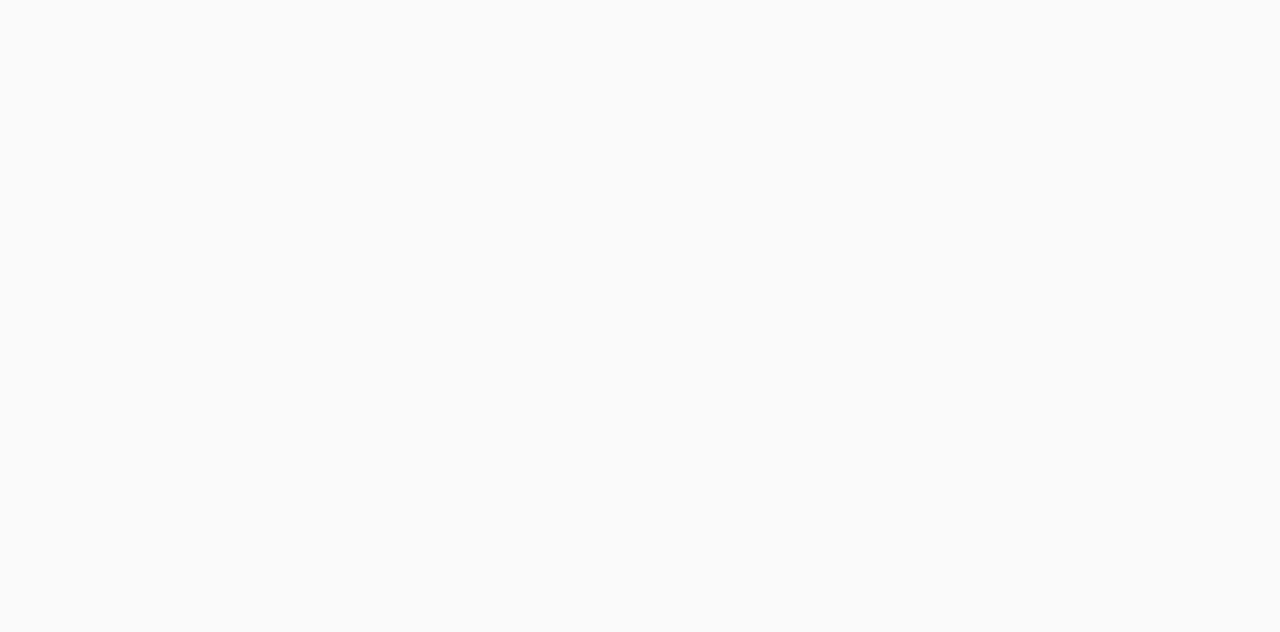
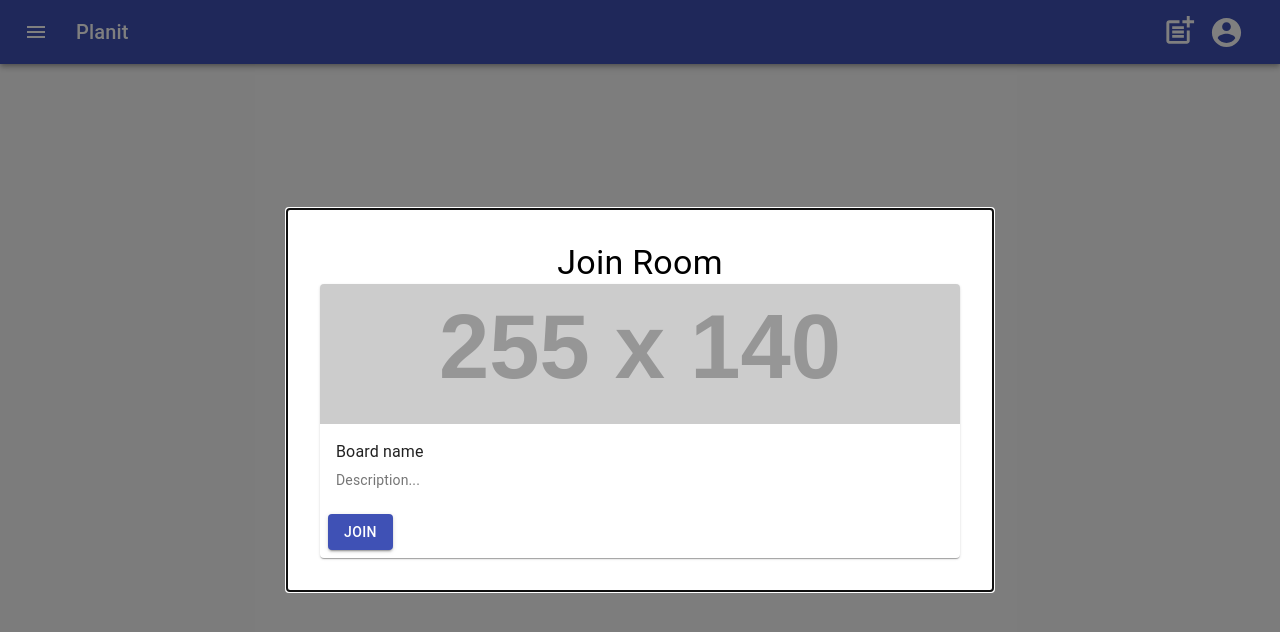
Before and after one commit to Kaasfeetje/Planit, a React (Create React App) app in the folder client/: page /1/join in a window 1280 px wide. Shown: the top 632 px of the page. Built offline with nearby package versions, Linux system fonts and the light colour scheme; no server answers.

Commit message:
Fixed bug and invite links work

```diff
--- a/client/src/App.js
+++ b/client/src/App.js
@@ -13,6 +13,7 @@ function App() {
     return (
         <Router history={history}>
             <Switch>
+                <Route exact path={`/:boardId/join`} component={BoardPage} />
                 <Route exact path={`/board/:boardId`} component={BoardPage} />
                 <Route exact path="/create" component={CreatePage} />
                 <Route exact path="/profile" component={ProfilePage} />
--- a/client/src/actions/boardActions.js
+++ b/client/src/actions/boardActions.js
@@ -15,6 +15,9 @@ import {
     CREATE_BOARD_REQUEST,
     CREATE_BOARD_SUCCESS,
     CREATE_BOARD_FAIL,
+    JOIN_BOARD_REQUEST,
+    JOIN_BOARD_SUCCESS,
+    JOIN_BOARD_FAIL,
 } from "./types";
 
 export const fetchMyBoardsAction = () => async (dispatch) => {
@@ -165,3 +168,32 @@ export const deleteBoardAction = (boardId) => async (dispatch) => {
         });
     }
 };
+
+export const joinBoardAction = (boardId) => async (dispatch) => {
+    try {
+        dispatch({
+            type: JOIN_BOARD_REQUEST,
+        });
+
+        const config = {
+            headers: {
+                "content-type": "application/json",
+            },
+        };
+
+        const { data } = await axios.post(
+            `/api/v1/boards/${boardId}/join`,
+            config
+        );
+
+        dispatch({ type: JOIN_BOARD_SUCCESS, payload: data.data });
+    } catch (error) {
+        dispatch({
+            type: JOIN_BOARD_FAIL,
+            payload:
+                error.response && error.response.data.message
+                    ? error.response.data.message
+                    : error.message,
+        });
+    }
+};
--- a/client/src/actions/taskActions.js
+++ b/client/src/actions/taskActions.js
@@ -170,11 +170,11 @@ export const isCompletedTaskAction =
         }
     };
 
-export const switchTasksAction = (taskId, setId) => async (dispatch) => {
+export const switchTasksAction = (taskId, setId, index) => async (dispatch) => {
     try {
         dispatch({
             type: SWITCH_TASK_REQUEST,
-            payload: { taskId, setId },
+            payload: { taskId, setId, index },
         });
 
         const config = {
@@ -185,7 +185,7 @@ export const switchTasksAction = (taskId, setId) => async (dispatch) => {
 
         const { data } = await axios.post(
             "/api/v1/tasks/switch-set",
-            { taskId, setId },
+            { taskId, setId, index },
             config
         );
 
--- a/client/src/actions/types.js
+++ b/client/src/actions/types.js
@@ -36,6 +36,10 @@ export const DELETE_BOARD_REQUEST = "DELETE_BOARD_REQUEST";
 export const DELETE_BOARD_SUCCESS = "DELETE_BOARD_SUCCESS";
 export const DELETE_BOARD_FAIL = "DELETE_BOARD_FAIL";
 export const DELETE_BOARD_RESET = "DELETE_BOARD_RESET";
+
+export const JOIN_BOARD_REQUEST = "JOIN_BOARD_REQUEST";
+export const JOIN_BOARD_SUCCESS = "JOIN_BOARD_SUCCESS";
+export const JOIN_BOARD_FAIL = "JOIN_BOARD_FAIL";
 
 //SETS
 export const CREATE_SET_REQUEST = "CREATE_SET_REQUEST";
--- a/client/src/components/Board/Board.js
+++ b/client/src/components/Board/Board.js
@@ -96,8 +96,8 @@ function Board({ board, match }) {
     const dropHandler = (set) => {
         if (taskDragging) {
             if (taskDragging.setRef === set.id) return;
-            //switch set action
-            dispatch(switchTasksAction(taskDragging.id, set.id));
+            const length = tasks.filter((t) => t.setRef === set.id).length;
+            dispatch(switchTasksAction(taskDragging.id, set.id, length));
         }
 
         if (!dragging) return;
--- a/client/src/components/Board/BoardCard.js
+++ b/client/src/components/Board/BoardCard.js
@@ -5,19 +5,30 @@ import {
     CardActions,
     CardContent,
     CardMedia,
+    IconButton,
     makeStyles,
+    Menu,
+    TextField,
     Typography,
 } from "@material-ui/core";
-import React from "react";
+import FileCopyIcon from "@material-ui/icons/FileCopy";
+import React, { useState } from "react";
 
-const useStyles = makeStyles({
+const useStyles = makeStyles((theme) => ({
     root: {
         maxWidth: 345,
     },
     media: {
         height: 140,
     },
-});
+    inviteMenu: {
+        padding: theme.spacing(1),
+    },
+    inviteCopy: {
+        display: "flex",
+        alignItems: "center",
+    },
+}));
 
 function BoardCard({
     board = {
@@ -27,13 +38,25 @@ function BoardCard({
         image: "https://via.placeholder.com/255x140",
     },
     preview,
+    join,
     clickFunction,
 }) {
     const classes = useStyles();
 
+    const [anchorEl, setAnchorEl] = useState(undefined);
+
+    const copyInviteLink = (e) => {
+        const link = document.getElementById("invite-copy");
+        link.select();
+
+        document.execCommand("copy");
+    };
+
     return (
         <Card>
-            <CardActionArea onClick={() => !preview && clickFunction()}>
+            <CardActionArea
+                onClick={() => !preview && !join && clickFunction()}
+            >
                 <CardMedia
                     image={board.image}
                     className={classes.media}
@@ -52,8 +75,24 @@ function BoardCard({
                     </Typography>
                 </CardContent>
             </CardActionArea>
+            {join ? (
                 <CardActions>
-                <Button size="small" color="primary">
+                    <Button
+                        color="primary"
+                        variant="contained"
+                        onClick={() => clickFunction()}
+                    >
+                        Join
+                    </Button>
+                </CardActions>
+            ) : (
+                <>
+                    <CardActions>
+                        <Button
+                            size="small"
+                            color="primary"
+                            onClick={(e) => setAnchorEl(e.target)}
+                        >
                             Invite
                         </Button>
                         <Button
@@ -64,6 +103,32 @@ function BoardCard({
                             Open
                         </Button>
                     </CardActions>
+                    <Menu
+                        anchorEl={anchorEl}
+                        open={Boolean(anchorEl)}
+                        onClose={(e) => setAnchorEl(undefined)}
+                    >
+                        <div className={classes.inviteMenu}>
+                            <Typography variant="body1" color="textSecondary">
+                                Invite link
+                            </Typography>
+                            <div className={classes.inviteCopy}>
+                                <TextField
+                                    id="invite-copy"
+                                    defaultValue={`http://localhost:3000/${board.id}/join`}
+                                    size="small"
+                                    InputProps={{
+                                        readOnly: true,
+                                    }}
+                                />
+                                <IconButton onClick={copyInviteLink}>
+                                    <FileCopyIcon />
+                                </IconButton>
+                            </div>
+                        </div>
+                    </Menu>
+                </>
+            )}
         </Card>
     );
 }
--- /dev/null
+++ b/client/src/components/Board/BoardJoinModal.js
@@ -0,0 +1,60 @@
+import {
+    Backdrop,
+    Fade,
+    makeStyles,
+    Modal,
+    Typography,
+} from "@material-ui/core";
+import React from "react";
+import { useDispatch } from "react-redux";
+import { joinBoardAction } from "../../actions/boardActions";
+import BoardCard from "./BoardCard";
+
+const useStyles = makeStyles((theme) => ({
+    modal: {
+        display: "flex",
+        alignItems: "center",
+        justifyContent: "center",
+    },
+    modalPaper: {
+        backgroundColor: "#fff",
+        border: "2px solid #000",
+        padding: "2rem",
+        width: "50vw",
+    },
+    centerText: {
+        textAlign: "center",
+    },
+}));
+
+function BoardJoinModal({ open, onClose, board }) {
+    const classes = useStyles();
+
+    const dispatch = useDispatch();
+
+    const joinHandler = () => {
+        dispatch(joinBoardAction(board.id));
+    };
+
+    return (
+        <Modal
+            className={classes.modal}
+            open={open}
+            onClose={onClose}
+            closeAfterTransition
+            BackdropComponent={Backdrop}
+            BackdropProps={{ timeout: 500 }}
+        >
+            <Fade in={open}>
+                <div className={classes.modalPaper}>
+                    <Typography className={classes.centerText} variant="h4">
+                        Join Room
+                    </Typography>
+                    <BoardCard board={board} join clickFunction={joinHandler} />
+                </div>
+            </Fade>
+        </Modal>
+    );
+}
+
+export default BoardJoinModal;
--- a/client/src/components/pages/BoardPage.js
+++ b/client/src/components/pages/BoardPage.js
@@ -5,6 +5,8 @@ import Board from "../Board/Board";
 import Header from "../common/Header";
 import { fetchFullBoardAction } from "../../actions/boardActions";
 import { FETCH_FULL_BOARD_RESET } from "../../actions/types";
+import BoardJoinModal from "../Board/BoardJoinModal";
+import { history } from "../../history";
 
 function BoardPage({ match }) {
     const dispatch = useDispatch();
@@ -26,6 +28,13 @@ function BoardPage({ match }) {
             <Container>
                 {loading && <CircularProgress />}
                 {board && <Board board={board} match={match} />}
+                {match.path.includes("/join") && (
+                    <BoardJoinModal
+                        board={board}
+                        open={true}
+                        onClose={() => history.push("/")}
+                    />
+                )}
             </Container>
         </div>
     );
--- a/client/src/reducers/boardReducers.js
+++ b/client/src/reducers/boardReducers.js
@@ -89,3 +89,16 @@ export const deleteBoardReducer = (state = {}, action) => {
             return state;
     }
 };
+
+export const joinBoardReducer = (state = {}, action) => {
+    switch (action.type) {
+        case CREATE_BOARD_REQUEST:
+            return { loading: true };
+        case CREATE_BOARD_SUCCESS:
+            return { loading: false, success: true };
+        case CREATE_BOARD_FAIL:
+            return { loading: false, error: action.payload };
+        default:
+            return state;
+    }
+};
--- a/client/src/reducers/taskReducers.js
+++ b/client/src/reducers/taskReducers.js
@@ -90,7 +90,8 @@ export const tasksReducer = (state = { tasks: [] }, action) => {
             newTasks = switchTasks(
                 state.tasks,
                 action.payload.taskId,
-                action.payload.setId
+                action.payload.setId,
+                action.payload.index
             );
             return {
                 tasks: newTasks,
@@ -171,10 +172,11 @@ const swapTasks = (tasks, aId, bId) => {
     return newTasks.sort((_a, _b) => _a.index - _b.index);
 };
 
-const switchTasks = (tasks, taskId, setId) => {
+const switchTasks = (tasks, taskId, setId, index) => {
     //switches a tasks set
     const a = tasks.filter((task) => task.id === taskId)[0];
     a.setRef = setId;
+    a.index = index;
 
     const newTasks = tasks.filter((task) => task.id !== taskId);
     newTasks.push(a);
--- a/client/src/store.js
+++ b/client/src/store.js
@@ -11,6 +11,7 @@ import {
     deleteBoardReducer,
     fetchFullBoardReducer,
     fetchMyBoardsReducer,
+    joinBoardReducer,
     updateBoardReducer,
 } from "./reducers/boardReducers";
 import {
@@ -36,9 +37,10 @@ const reducer = combineReducers({
     updateMe: updateMeReducer,
     fetchMyBoards: fetchMyBoardsReducer,
     fetchFullBoard: fetchFullBoardReducer,
-    createBoard:createBoardReducer,
+    createBoard: createBoardReducer,
     updateBoard: updateBoardReducer,
     deleteBoard: deleteBoardReducer,
+    joinBoard: joinBoardReducer,
     sets: setsReducer,
     createSet: createSetReducer,
     updateSet: updateSetReducer,
```
Also changed, not shown: 2 other files (tests, documents, lock files or other folders). Lines whose indentation alone changed are shown as unchanged.
